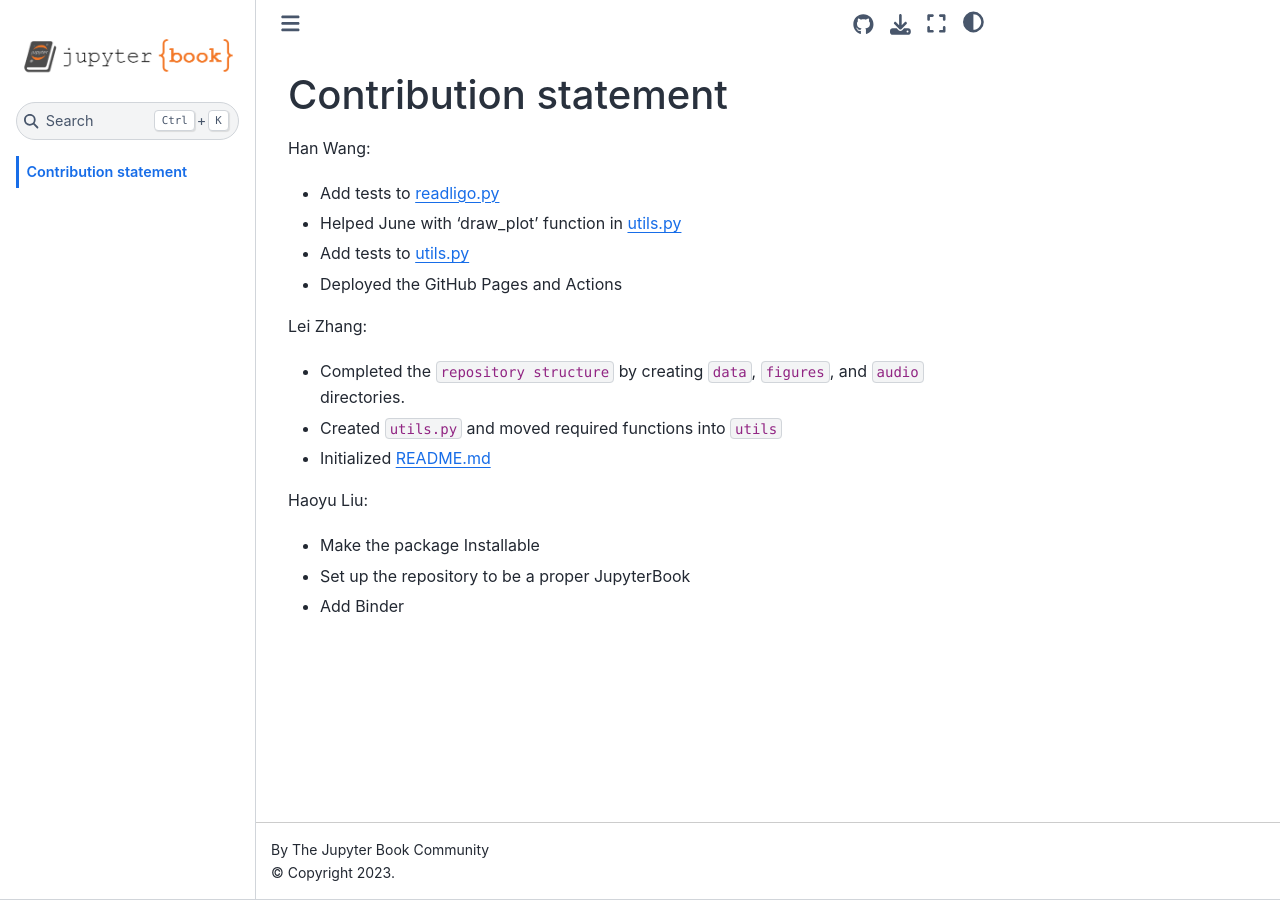
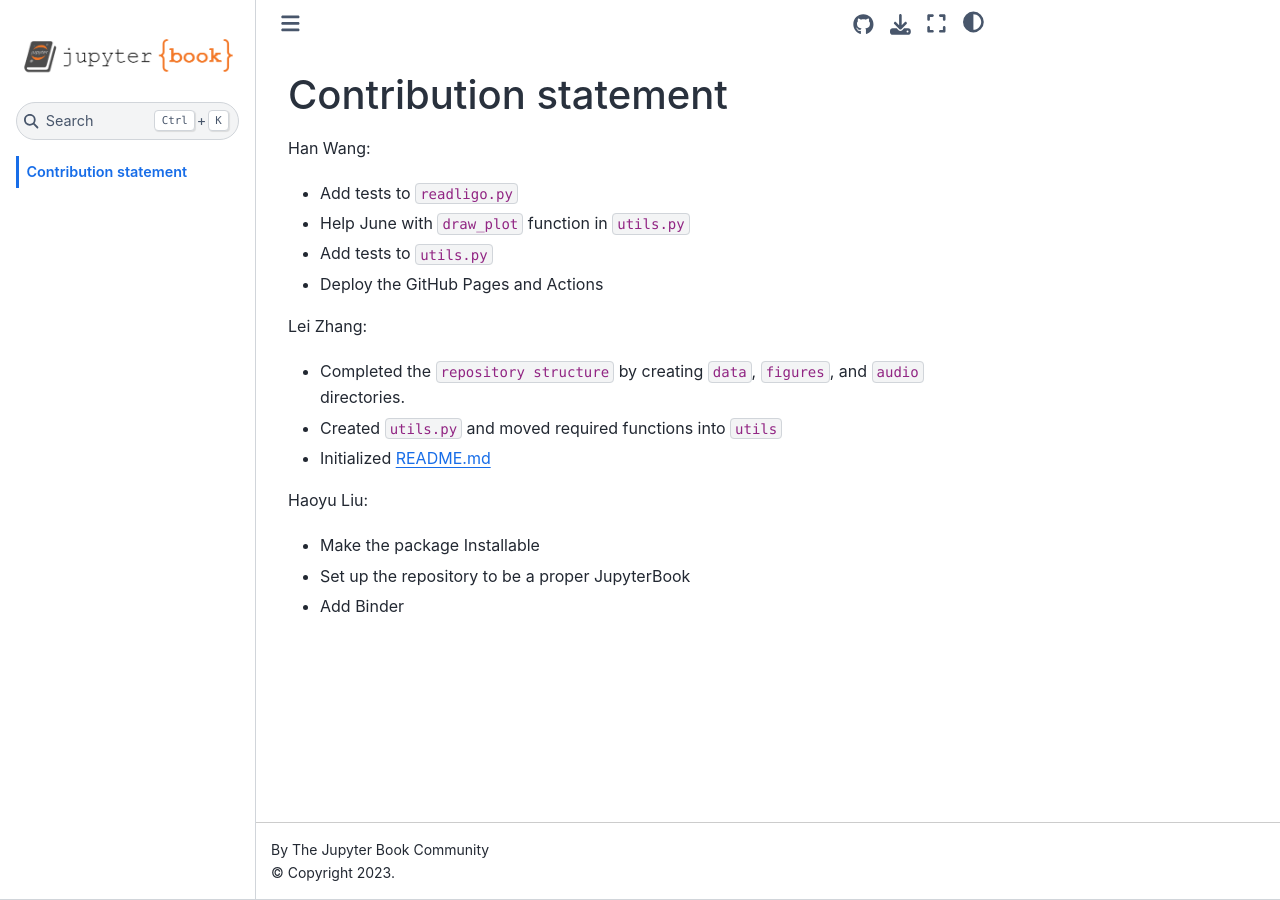
Before and after one commit to UCB-stat-159-s23/hw04-Group24, a Jupyter Book: the page built from contribution_statement.md, in a window 1280 px wide. Built offline with Jupyter Book 1.0.4 settings and Sphinx 7.4.7 and the Sphinx Book theme 1.1.4, drawn with Linux system fonts in a browser that asks for light colours; pages that are not in the unit, such as notebooks, are missing from menus.

Commit message:
Add contributions, mark tags

```diff
--- a/contribution_statement.md
+++ b/contribution_statement.md
@@ -2,10 +2,10 @@
 
 Han Wang:
 
-* Add tests to readligo.py
-* Helped June with 'draw_plot' function in utils.py
-* Add tests to utils.py
-* Deployed the GitHub Pages and Actions
+* Add tests to `readligo.py`
+* Help June with `draw_plot` function in `utils.py`
+* Add tests to `utils.py`
+* Deploy the GitHub Pages and Actions
 
 Lei Zhang:
 
```
